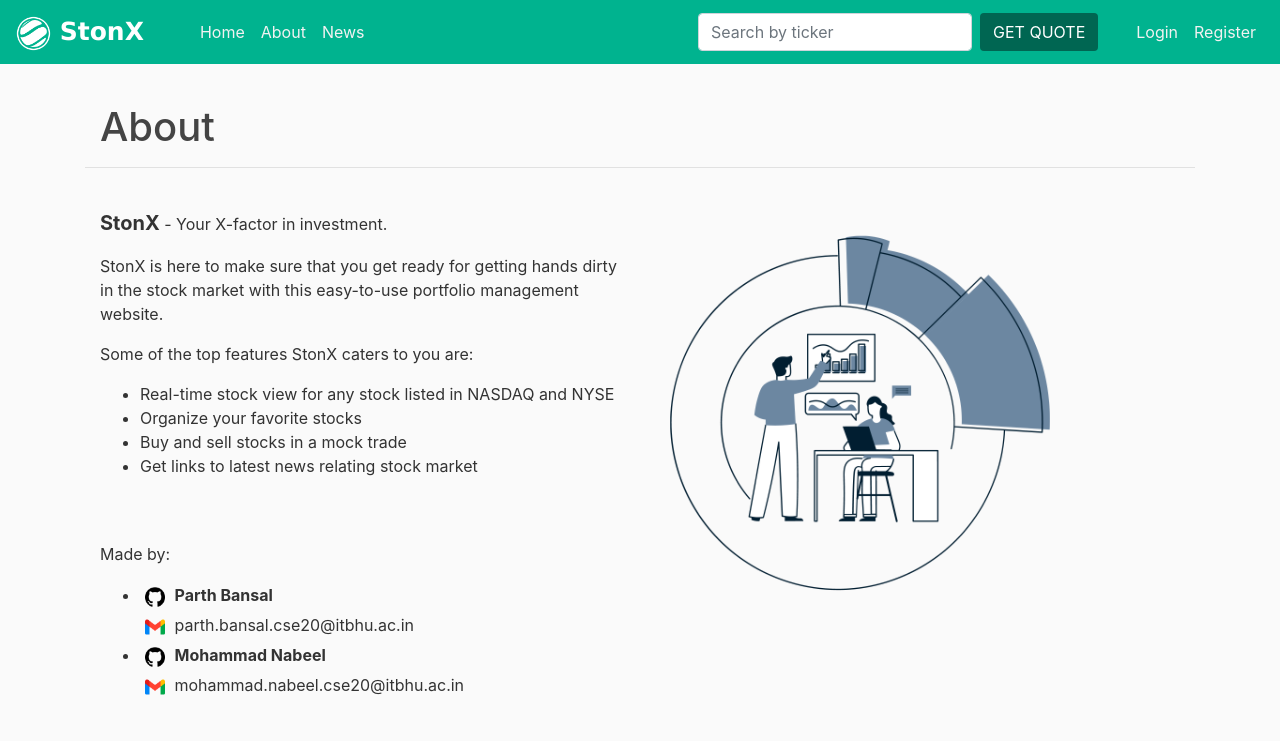
After one commit to parthb83/stonx, a Django app: page /about in a window 1280 px wide. The commit adds this page. Shown: the top 741 px of the page. Run offline with Django 3.2, Linux system fonts and the light colour scheme; some libraries are stand-ins or nearby versions.

Commit message:
Added about page

```diff
--- /dev/null
+++ b/stock_market/templates/about.html
@@ -0,0 +1,62 @@
+{% extends 'base.html' %}
+{% load static %}
+{% block content %}
+
+<h1 class="homepage" style="margin: 15px;">About</h1>
+<hr>
+<br/>
+<div class="homepage-content">
+	<div class="container">
+		<div class="row">
+			<div class="col-sm">
+				<p><b style="font-size: 20px;">StonX</b> - Your X-factor in investment.</p>
+				<p>
+					StonX is here to make sure that you get ready for getting hands dirty in the stock market with this easy-to-use portfolio management website.
+				</p>
+				<p>
+					Some of the top features StonX caters to you are:
+				</p>
+				<ul>
+					<li>Real-time stock view for any stock listed in NASDAQ and NYSE</li>
+					<li>Organize your favorite stocks</li>
+					<li>Buy and sell stocks in a mock trade</li>
+					<li>Get links to latest news relating stock market</li>
+				</ul>
+				<br/>
+				<br/>
+				<p>
+					Made by:
+				</p>
+				<div class="contacts">
+					<ul>
+						<li>
+							<a class="inc" href="https://github.com/parthb83" target="_blank">
+								<img src="{% static 'github-logo.png' %}" width="20" height="20" alt="" style="margin: 5px; vertical-align:middle">
+							</a>
+							<b>Parth Bansal</b>
+							<br/>
+							<img src="{% static 'gmail-logo.png' %}" width="20" height="20" alt="" style="margin: 5px; vertical-align:middle">
+							parth.bansal.cse20@itbhu.ac.in
+						</li>
+						<li>
+							<a class="inc" href="https://github.com/Nabeel-Jo" target="_blank">
+								<img src="{% static 'github-logo.png' %}" width="20" height="20" alt="" style="margin: 5px; vertical-align:middle">
+							</a>
+							<b>Mohammad Nabeel</b>
+							<br/>
+							<img src="{% static 'gmail-logo.png' %}" width="20" height="20" alt="" style="margin: 5px; vertical-align:middle">
+							mohammad.nabeel.cse20@itbhu.ac.in
+						</li>
+					</ul>
+				</div>
+			</div>
+			<div class="col-sm">
+				<img class="homepage-logo" src="{% static 'about-logo.png' %}" width="380" height="380" alt="" style="margin: 15px">
+			</div>
+		</div>
+	</div>
+</div>
+<br/>
+
+
+{% endblock %}
--- a/stock_market/templates/base.html
+++ b/stock_market/templates/base.html
@@ -30,13 +30,15 @@
             <a class="nav-link" href="{% url 'home' %}">Home</a>
           </li>
           <li class="nav-item">
+            <a class="nav-link" href="{% url 'about' %}">About</a>
+          </li>
+          <li class="nav-item">
             <a class="nav-link" href="{% url 'news' %}">News</a>
           </li>
           {% if user.is_authenticated %}
           <li class="nav-item">
             <a class="nav-link" href="{% url 'add_stock' %}">Favorites</a>
           </li>
-
           {% endif %}
         </ul>
         <div class='search-bar'
--- a/stock_market/urls.py
+++ b/stock_market/urls.py
@@ -6,4 +6,5 @@
 	path('favorites', views.add_stock, name="add_stock"),
 	path('delete/<stock_id>', views.delete, name="delete"),
 	path('news', views.news, name="news"),
+	path('about', views.about, name='about')
 ]
--- a/stock_market/views.py
+++ b/stock_market/views.py
@@ -64,6 +64,10 @@
     return render(request, 'favorites.html', {'ticker': ticker, 'output':  output})
 
 
+def about(request):
+    return render(request, 'about.html')
+
+
 def delete(request, stock_id):
 	item = Stock.objects.get(pk=stock_id)
 	item.delete()
```
